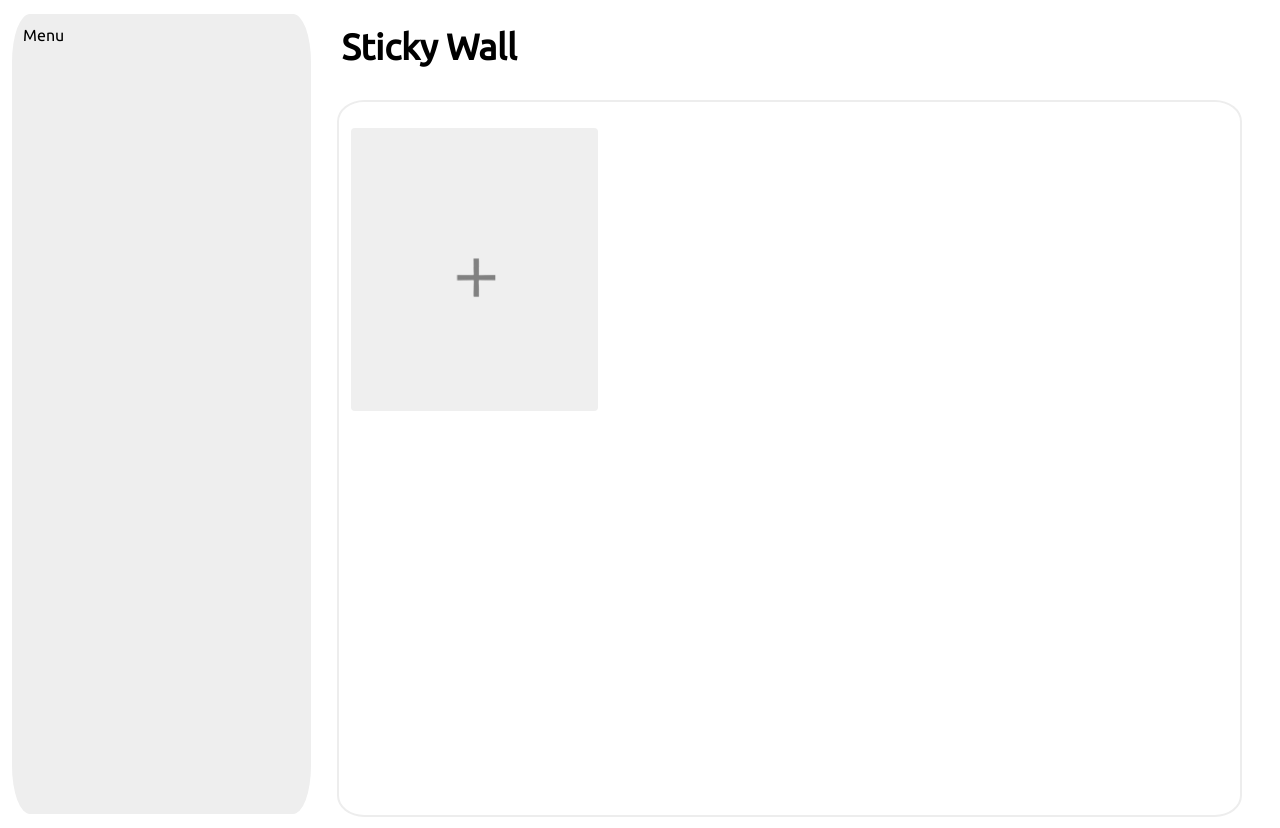
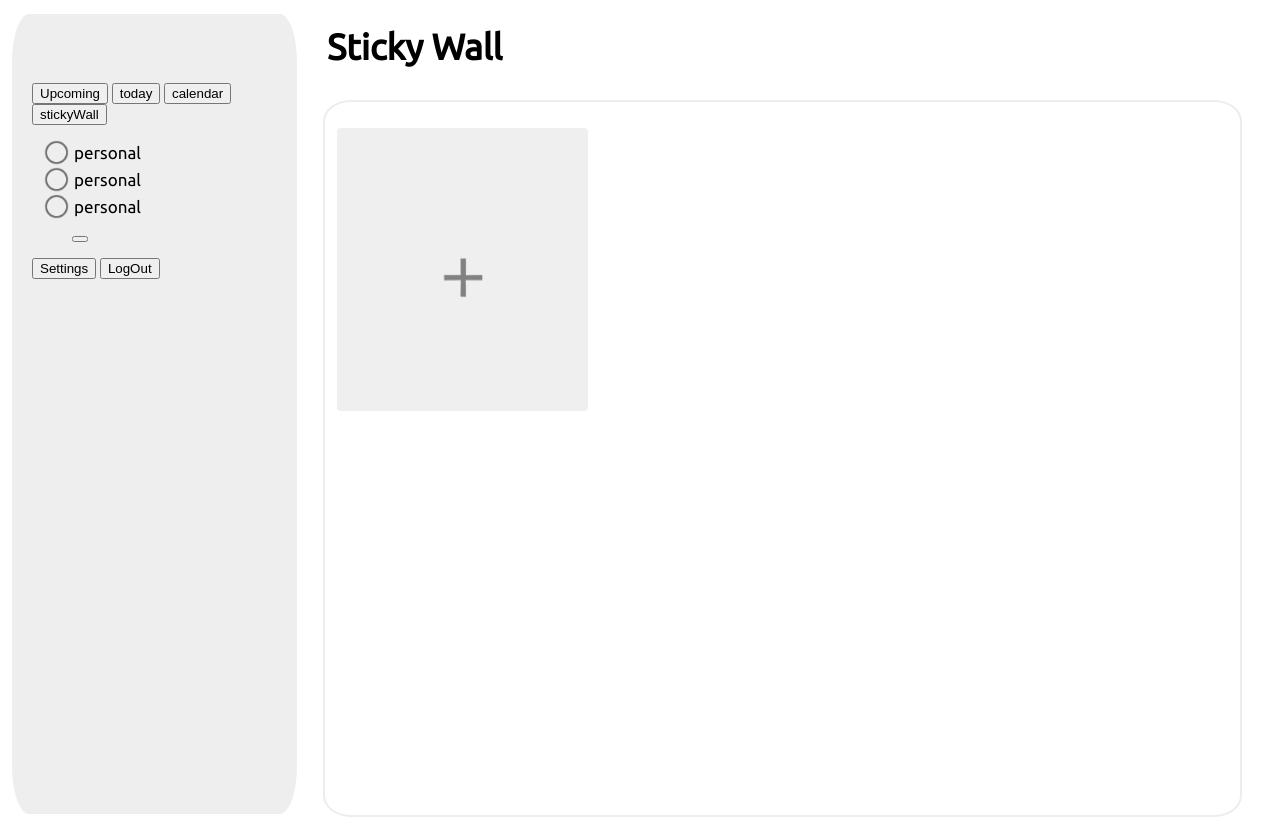
Before and after one commit to krrish-sehgal/ToDo, a plain HTML site: page index.html in a window 1280 px wide. Drawn offline with Linux system fonts and the light colour scheme.

Commit message:
functionalities of menu added

```diff
--- a/index.html
+++ b/index.html
@@ -14,7 +14,27 @@
 <body>
     <div class="documentCont">
 
-        <div class="container" id="MenuBar">Menu </div>
+        <div class="container" id="MenuBar">
+            <div class="search">
+                <input type="text">
+            </div>
+            <div class="tasks">
+                <button>Upcoming</button>
+                <button>today</button>
+                <button>calendar</button>
+                <button>stickyWall</button>
+            </div>
+            <ul class="listsInMenu">
+                <li class="liItem">personal</li>
+                <li class="liItem">personal</li>
+                <li class="liItem">personal</li>
+                <button class="liItem"></button>
+            </ul>
+            <div class="settings">
+                <button>Settings</button>
+                <button>LogOut</button>
+            </div>
+        </div>
         <div class= "container" id="cont2">
 
             <span id="Heading">Sticky Wall</span>
--- a/script.js
+++ b/script.js
@@ -7,7 +7,9 @@ var colors = [
     'rgb(230, 210, 255)',
     'rgb(255, 255, 180)',
     'rgb(255, 235, 240)',
-    'rgb(255, 250, 230)'];
+    'rgb(255, 250, 230)',
+    'rgb(253, 242, 179)'];
+
 
 function getRandomColor() {
   var randomIndex = Math.floor(Math.random() * colors.length);
--- a/style.css
+++ b/style.css
@@ -17,14 +17,17 @@ body{
 }
 
 #MenuBar{
-/* cont1 */
+    /* cont1 */
     /* border: 2px solid black; */
-    padding: 12px 11px;
+    display: flex;
+    flex-direction: column;
+    padding: 16px 20px;
     margin: 0px 0px;
-    width: 23%;
+    width: 20%;
     background-color: rgb(238, 238, 238);
     border-radius: 6%;
 }
+
 #cont2{
     /* border:2px solid black; */
     width:75%;
@@ -57,6 +60,12 @@ body{
     width: 28%;
     height:40%;
     border-radius:2%;
+    transition: all .2s ease-in 0s;
+
+}
+.stickyNote:hover{
+    height:45%;
+    width:30%;
 }
 .heading{
     display:flex;
@@ -74,6 +83,7 @@ input{
     border:0px;
     cursor: text;
     text-transform: capitalize;
+    caret-color: black;
 }
 
 input::placeholder{
@@ -87,7 +97,7 @@ input::placeholder{
     border: none;
     cursor: pointer;
     display:none;
-    }
+}
 .delete::before{
     content: "";
     position: absolute;
@@ -109,6 +119,7 @@ input::placeholder{
     outline: none;
     border: 0px;
     background-color: transparent;
+    caret-color: black;
 }
 textarea::placeholder{
     opacity: 0.5;
@@ -149,7 +160,11 @@ ul li.checked::before{
     cursor: pointer;
     border-radius: 4px;
     height: 41%;
+    /* transition: opacity 0.5s ease, visibility 0.5s ease; */
     }
+/* .addNoteButton:{
+    margin:1px;
+} */
 .addNoteButton::before {
     content: ""; /* No content, but needed for the pseudo-element to generate */
     position: absolute;
```
